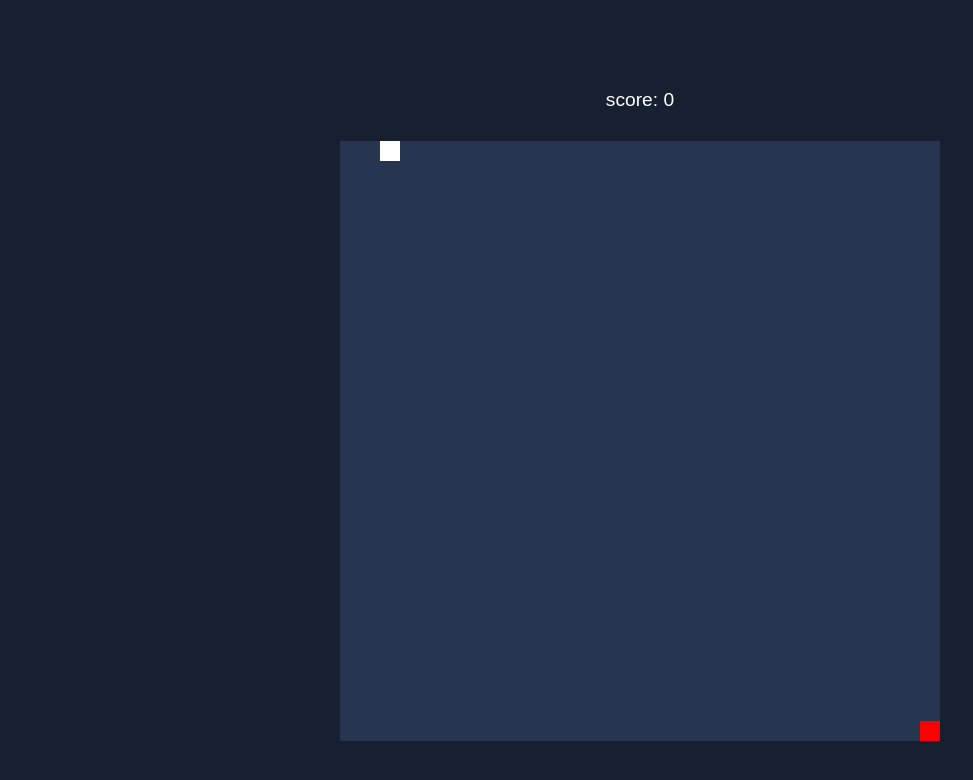
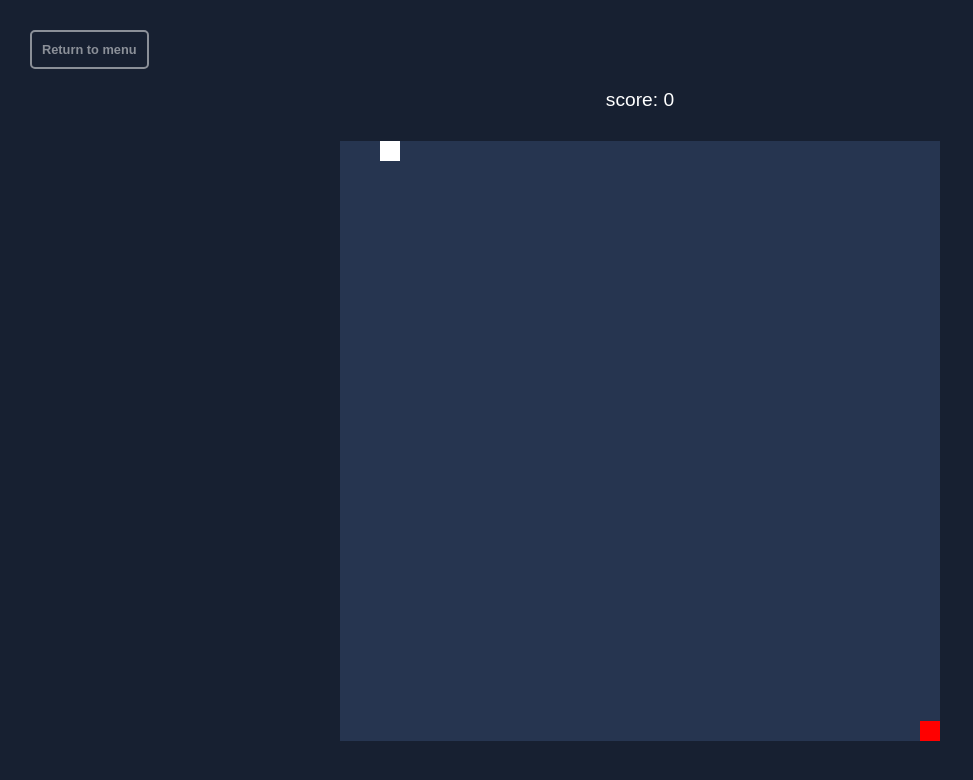
Before and after one commit to Kevinrca/JavaScript-training, a plain HTML site: page 3_Snake-Game/index.html in a window 1280 px wide. Shown: the whole page, without its empty margins (0-973 px from the left). Drawn offline with Linux system fonts and the light colour scheme.

Commit message:
Snake - Setting up the return to menu button

```diff
--- a/3_Snake-Game/index.html
+++ b/3_Snake-Game/index.html
@@ -10,6 +10,10 @@
 
     <body>
 
+        <header>
+            <a href="../App-library.html"><button>Return to menu</button></a>
+        </header>
+
         <div class="score"></div>
         <canvas class="canvas" height="600" width="600"></canvas>
 
--- a/3_Snake-Game/style.css
+++ b/3_Snake-Game/style.css
@@ -21,3 +21,31 @@ body {
     color: white;
     margin: 30px;
 }
+
+
+header {
+    position: absolute;
+    top: 30px;
+    left:30px;
+}
+header button {
+    padding: 10px;
+    border-radius: 5px;
+    border: 2px rgba(255, 255, 255, 0.5) solid;
+    background-color:rgba(255, 255, 255, 0);
+
+    font-family: "Montserrat", sans-serif;
+    font-size: 0.8em;
+    font-weight: 600;
+    color: rgba(255, 255, 255, 0.5);
+    text-decoration: none;
+    outline: none;
+
+    transition: all 0.2s ease;
+}
+
+header button:hover {
+    background-color:rgba(255, 255, 255, 1);
+    color: black;
+    cursor: pointer;
+}
```
